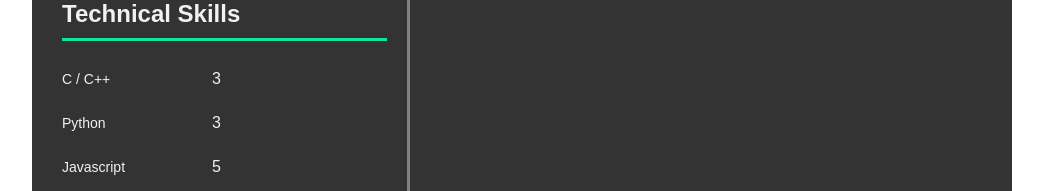
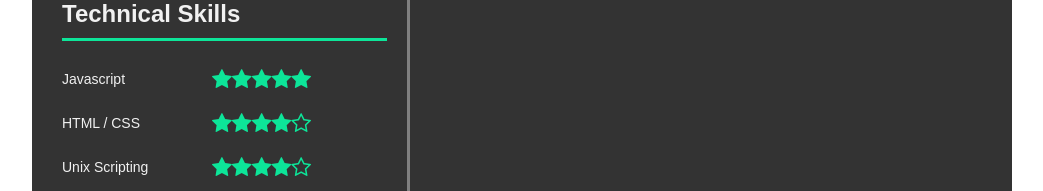
Before and after one commit to ak1103dev/resume, a React app: page / in a window 1280 px wide. Shown: the part 761-952 px from the top of the page, without its empty margins (118-1161 px from the left). Built offline with nearby package versions, Linux system fonts and the light colour scheme.

Commit message:
technical skill is ok

```diff
--- a/src/components/Skills/Skills.js
+++ b/src/components/Skills/Skills.js
@@ -4,7 +4,13 @@ class Star extends Component {
   render() {
     const { num } = this.props;
     return (
-      <div>{num}</div>
+      <div className="star">
+        {
+          [0, 0, 0, 0, 0].map((star, i) =>
+            i < num ? <i className="fa fa-star fa-lg" /> : <i className="fa fa-star-o fa-lg" />
+          )
+        }
+      </div>
     );
   }
 }
--- a/src/components/Skills/Skills.scss
+++ b/src/components/Skills/Skills.scss
@@ -10,3 +10,7 @@
     }
   }
 }
+
+.star {
+  color: #0de599;
+}
--- a/src/data.json
+++ b/src/data.json
@@ -27,20 +27,24 @@
   "profile": "xxxxxxxxxxxxxxxxxxxxxxxxxxxxxx",
   "technicalSkills": [
     {
-      "lang": "C / C++",
-      "level": 3
+      "lang": "Javascript",
+      "level": 5
+    },
+    {
+      "lang": "HTML / CSS",
+      "level": 4
+    },
+    {
+      "lang": "Unix Scripting",
+      "level": 4
     },
     {
       "lang": "Python",
       "level": 3
     },
     {
-      "lang": "Javascript",
-      "level": 5
-    },
-    {
-      "lang": "Unix Scripting",
-      "level": 4
+      "lang": "C / C++",
+      "level": 3
     }
   ],
   "experiences": [
```
